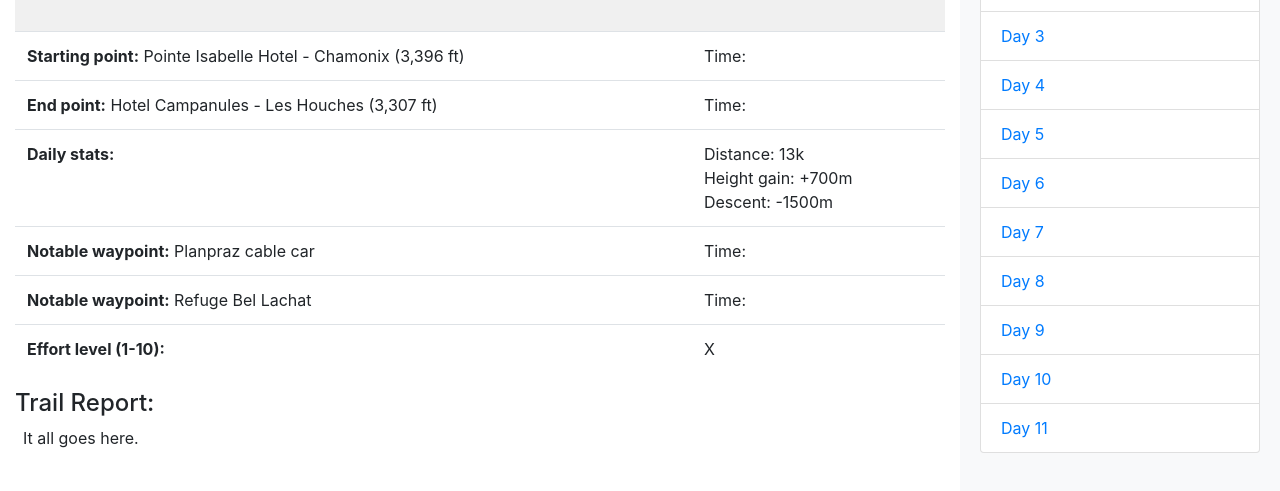
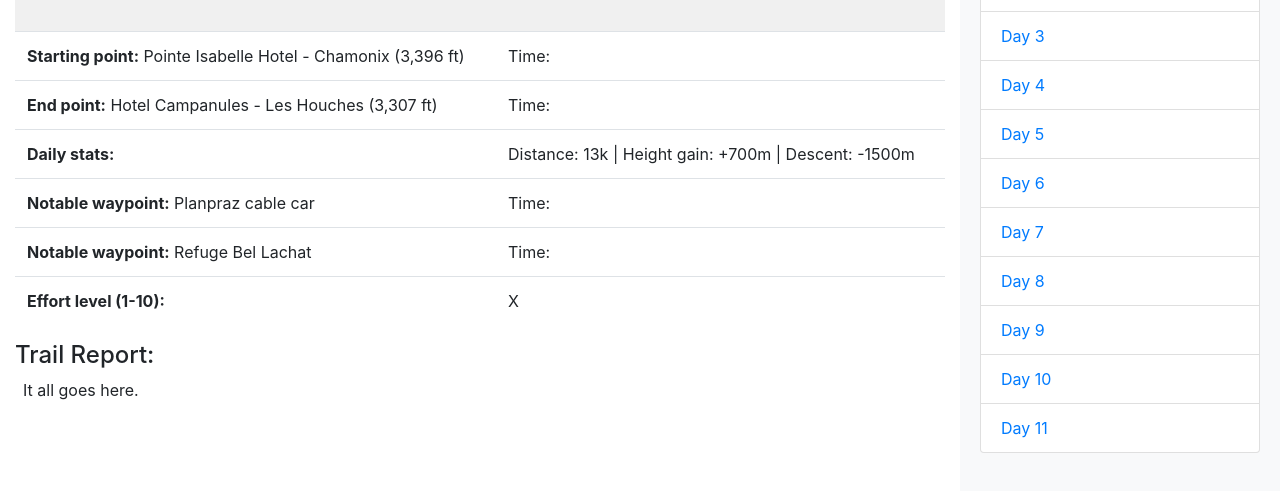
Before and after one commit to cpoff/tmb-travelogue, a website: page public/dailies/day1.html in a window 1280 px wide. Shown: the part 209-700 px from the top of the page. Drawn offline with nearby package versions, Linux system fonts and the light colour scheme.

```diff
--- a/public/dailies/day1.html
+++ b/public/dailies/day1.html
@@ -80,9 +80,7 @@
                         </tr>
                         <tr>
                             <td><b>Daily stats:</b> </td>
-                            <td>Distance: 13k<br>
-                            Height gain: +700m<br>
-                            Descent: -1500m</td>
+                            <td>Distance: 13k | Height gain: +700m | Descent: -1500m</td>
                         </tr>
                         <tr>
                             <td><b>Notable waypoint:</b> Planpraz cable car</td>
```
